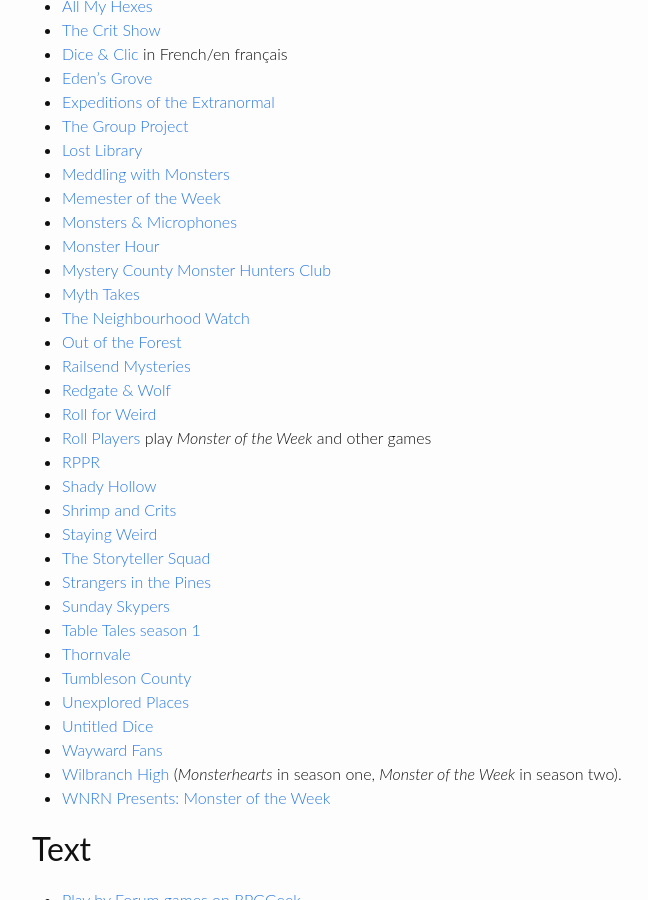
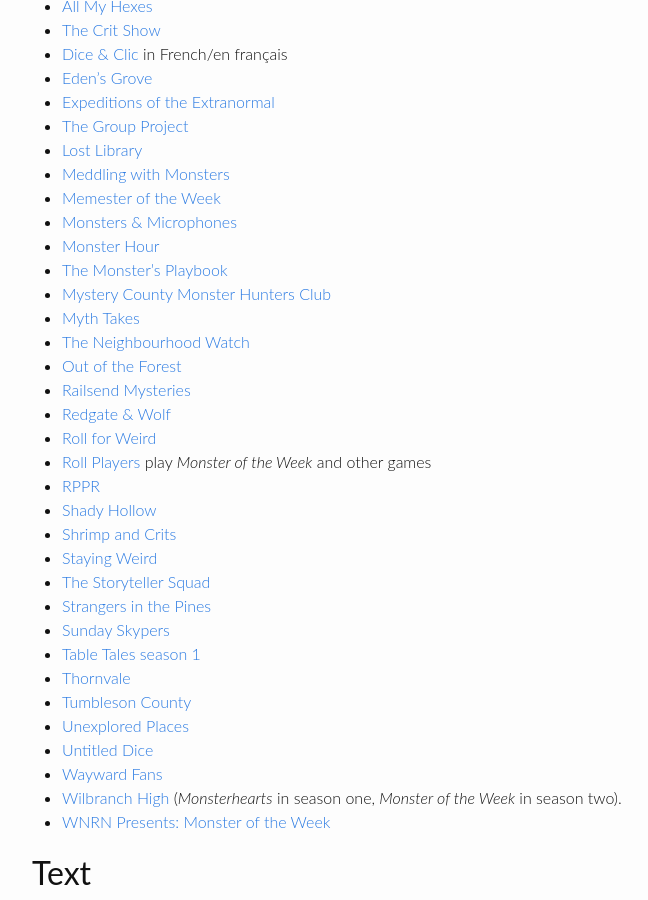
Before and after one commit to michael-sands/generic_games_site, a Jekyll site: the page built from motw_actual_plays.md, in a window 1280 px wide and 900 px high, scrolled down 908 px. Shown: the whole window, without its empty margins (238-886 px from the left). Built offline with Jekyll 4.4.1, drawn with Linux system fonts in a browser that asks for light colours.

Commit message:
add podcast

```diff
--- a/motw_actual_plays.md
+++ b/motw_actual_plays.md
@@ -46,6 +46,7 @@
 * [Memester of the Week](https://anchor.fm/jason-myers39)
 * [Monsters & Microphones](https://anchor.fm/monstersandmicrophones)
 * [Monster Hour](https://podcasts.apple.com/us/podcast/monster-hour/id1473549676?fbclid=IwAR3SLdw5BEsat3X8FQgwzORXb2_3iOeaAv7R-x0lg9Y6MtZ57u6735zNmJM)
+* [The Monster's Playbook](https://monstersplaybook.com/)
 * [Mystery County Monster Hunters Club](https://mysterycountymonsterhuntersclub.podbean.com/)
 * [Myth Takes](https://open.spotify.com/show/5LDvlARiOYzuHwxjHY7DoH)
 * [The Neighbourhood Watch](https://anchor.fm/neighbourhoodwatchuk)
```
